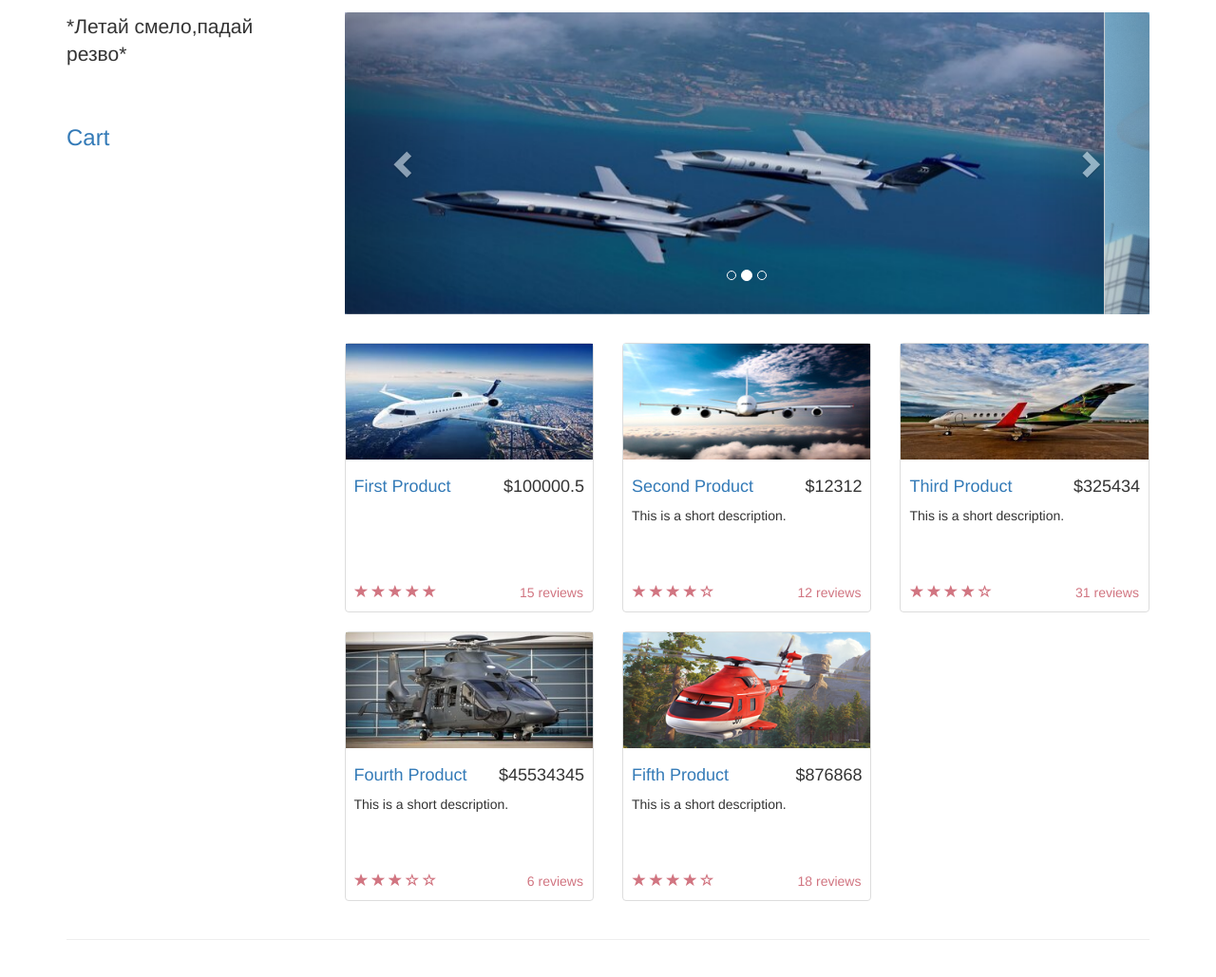
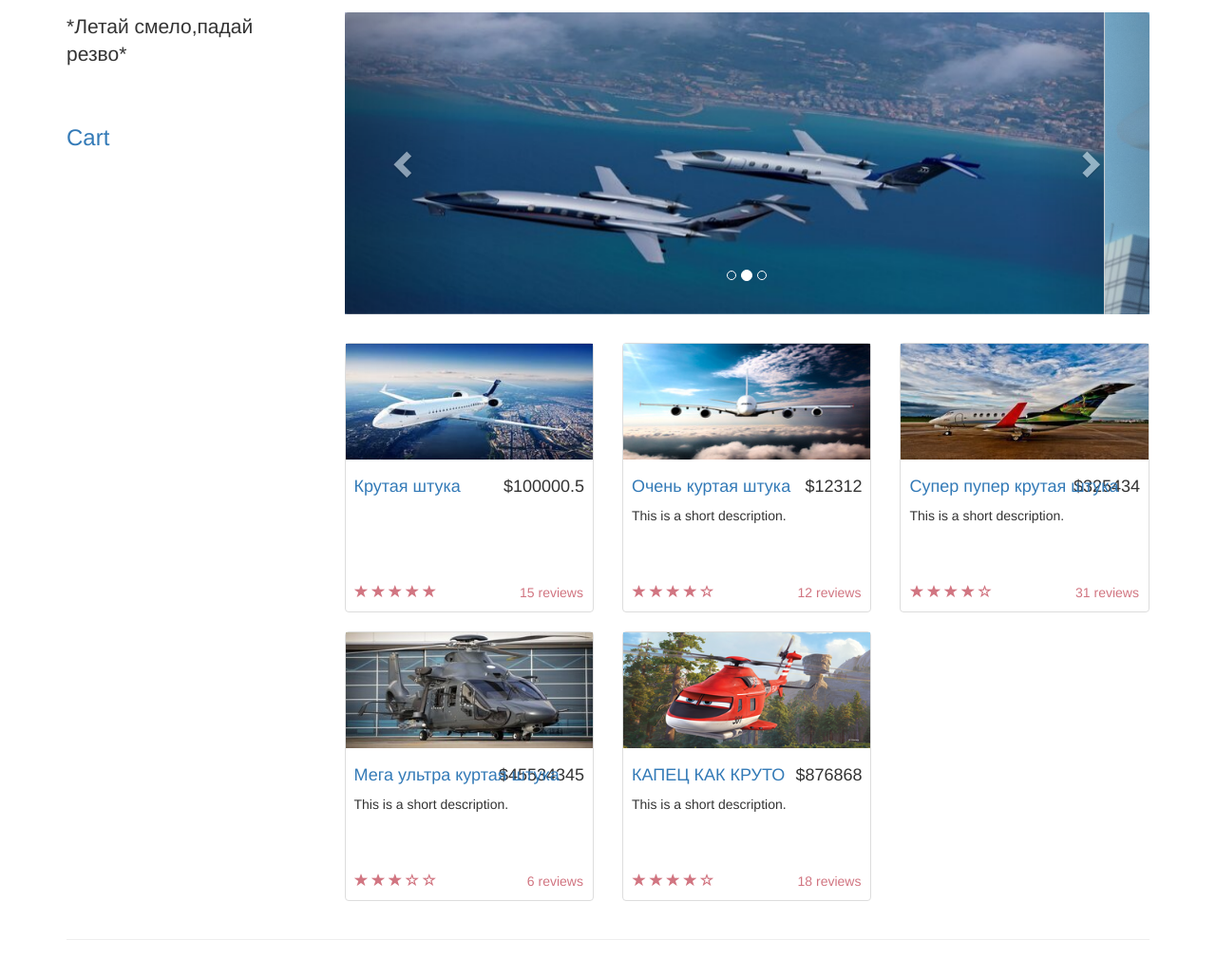
Before and after one commit to RoboLox344/pavlenko, a plain HTML site: page index.html in a window 1280 px wide. Shown: the part 57-1086 px from the top of the page at 95% size. Drawn offline with Linux system fonts and the light colour scheme.

Commit message:
Update index.html

```diff
--- a/index.html
+++ b/index.html
@@ -89,7 +89,7 @@
                             <img src="img/goods/320x150(1).jpg" alt="">
                             <div class="caption">
                                 <h4 class="pull-right">$100000.5</h4>
-                                <h4><a href="" data-toggle="modal" data-target="#FirstGoodModal">First Product</a>
+                                <h4><a href="" data-toggle="modal" data-target="#FirstGoodModal">Крутая штука</a>
                                 </h4>
                             </div>
                             <div class="ratings">
@@ -110,7 +110,7 @@
                             <img src="img/goods/320x150(2).jpg" alt="">
                             <div class="caption">
                                 <h4 class="pull-right">$12312</h4>
-                                <h4><a href="" data-toggle="modal" data-target="#SecondGoodModal">Second Product</a>
+                                <h4><a href="" data-toggle="modal" data-target="#SecondGoodModal">Очень куртая штука</a>
                                 </h4>
                                 <p>This is a short description.</p>
                             </div>
@@ -132,7 +132,7 @@
                             <img src="img/goods/320x150(3).jpg" alt="">
                             <div class="caption">
                                 <h4 class="pull-right">$325434</h4>
-                                <h4><a href="" data-toggle="modal" data-target="#ThirdGoodModal">Third Product</a>
+                                <h4><a href="" data-toggle="modal" data-target="#ThirdGoodModal">Супер пупер крутая штука</a>
                                 </h4>
                                 <p>This is a short description.</p>
                             </div>
@@ -154,7 +154,7 @@
                             <img src="img/goods/320x150(4).jpg" alt="">
                             <div class="caption">
                                 <h4 class="pull-right">$45534345</h4>
-                                <h4><a href="" data-toggle="modal" data-target="#FourthGoodModal">Fourth Product</a>
+                                <h4><a href="" data-toggle="modal" data-target="#FourthGoodModal">Мега ультра куртая штука</a>
                                 </h4>
                                 <p>This is a short description.</p>
                             </div>
@@ -176,7 +176,7 @@
                             <img src="img/goods/320x150(5).jpg" alt="">
                             <div class="caption">
                                 <h4 class="pull-right">$876868</h4>
-                                <h4><a href="" data-toggle="modal" data-target="#FifthGoodModal">Fifth Product</a>
+                                <h4><a href="" data-toggle="modal" data-target="#FifthGoodModal">КАПЕЦ КАК КРУТО</a>
                                 </h4>
                                 <p>This is a short description.</p>
                             </div>
```
